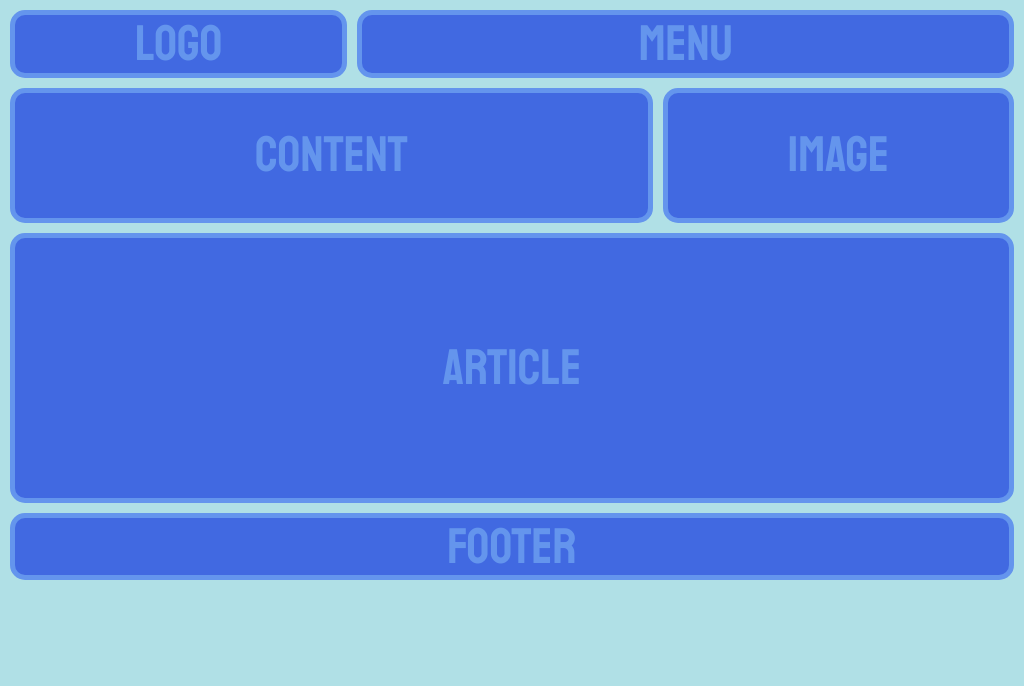
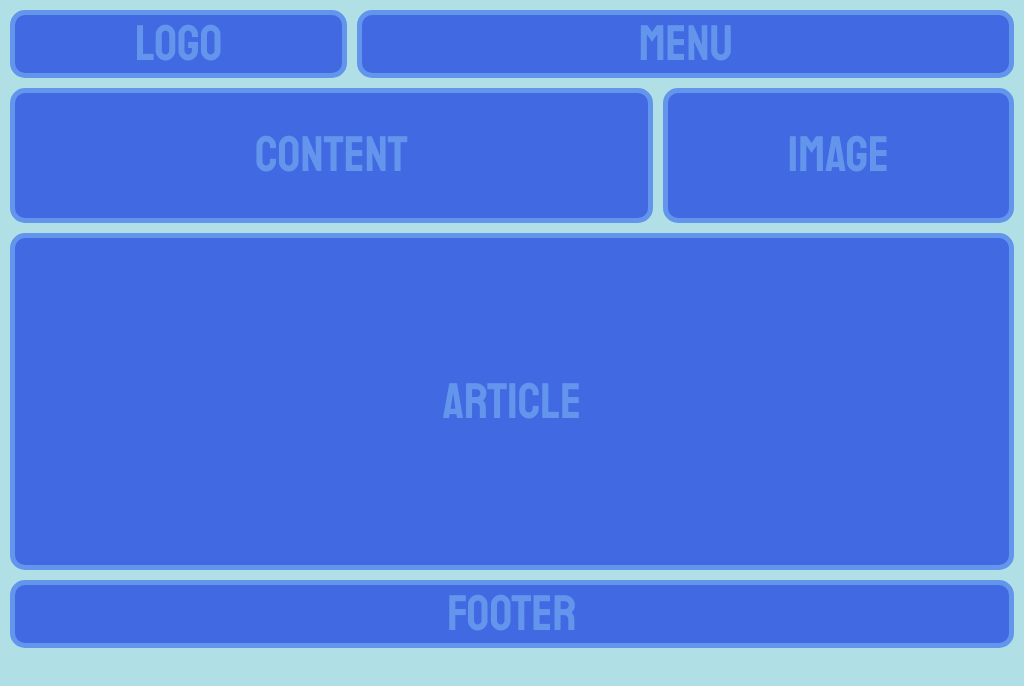
Before and after one commit to toskamatozz/Adaptive-Grid, a plain HTML site: page index.html in a window 1024 px wide. Drawn offline with nearby package versions, Linux system fonts and the light colour scheme.

Commit message:
adaptivegrid

```diff
--- a/styles/main.scss
+++ b/styles/main.scss
@@ -46,7 +46,7 @@ body    {
     display: grid;
     grid-gap: 10px;
     grid-template-columns: repeat(12 1fr);
-    grid-template-rows: 1fr 2fr 4fr 1fr;
+    grid-template-rows: 1fr 3fr 5fr 1fr;
     grid-template-areas: "l l l l . . . . m m m m"
                          "c c c c c c c c i i i i"
                          "a a a a a a a a a a a a"
@@ -56,7 +56,7 @@ body    {
 @media (min-width: 970px) and (max-width: 1170px)   {
     body    {
         grid-template-columns: repeat(12 1fr);
-        grid-template-rows: 1fr 2fr 4fr 1fr;
+        grid-template-rows: 1fr 2fr 5fr 1fr;
         grid-template-areas: "l l l l m m m m m m m m"
                              "c c c c c c c c i i i i"
                              "a a a a a a a a a a a a"
```
Also changed, not shown: styles/main.css.
